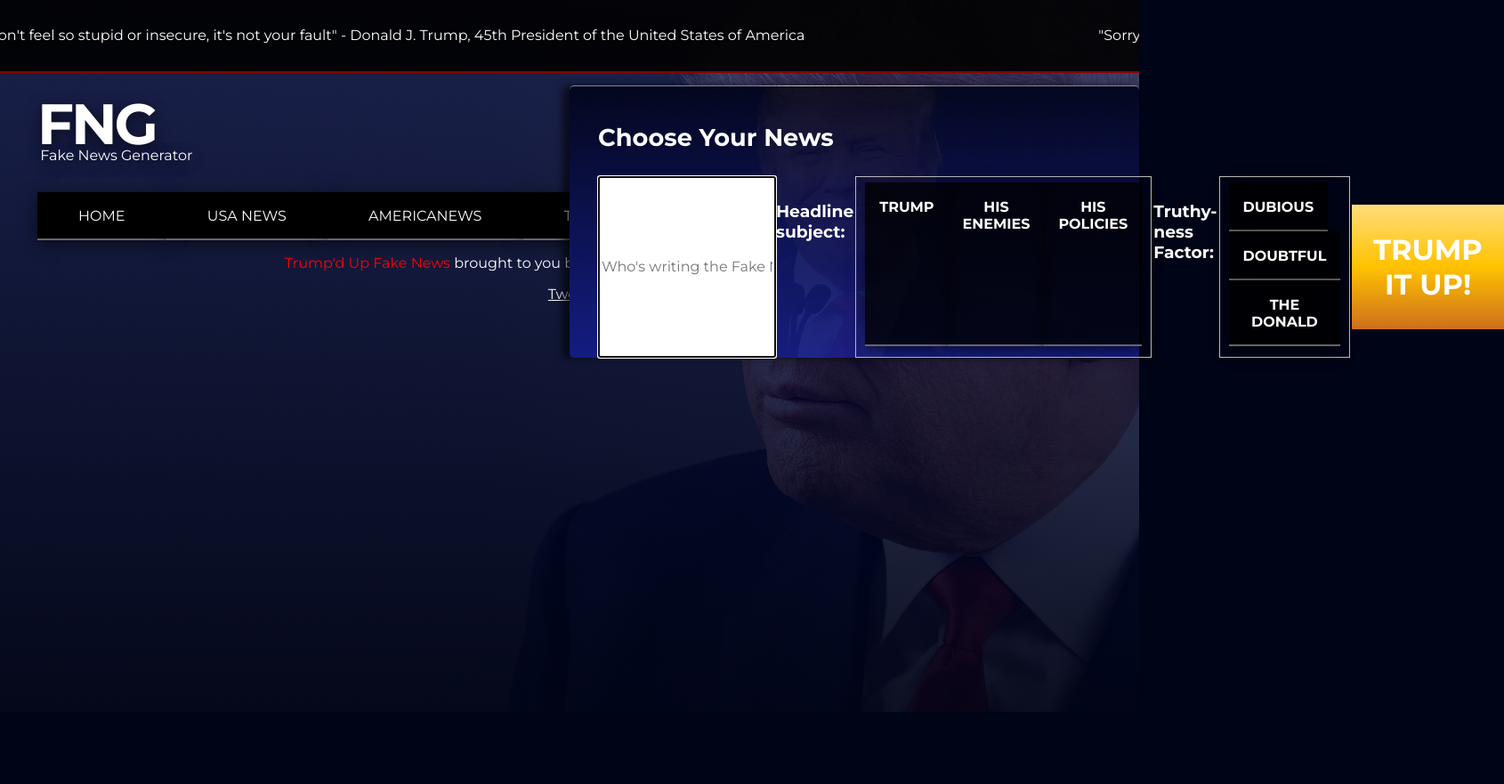
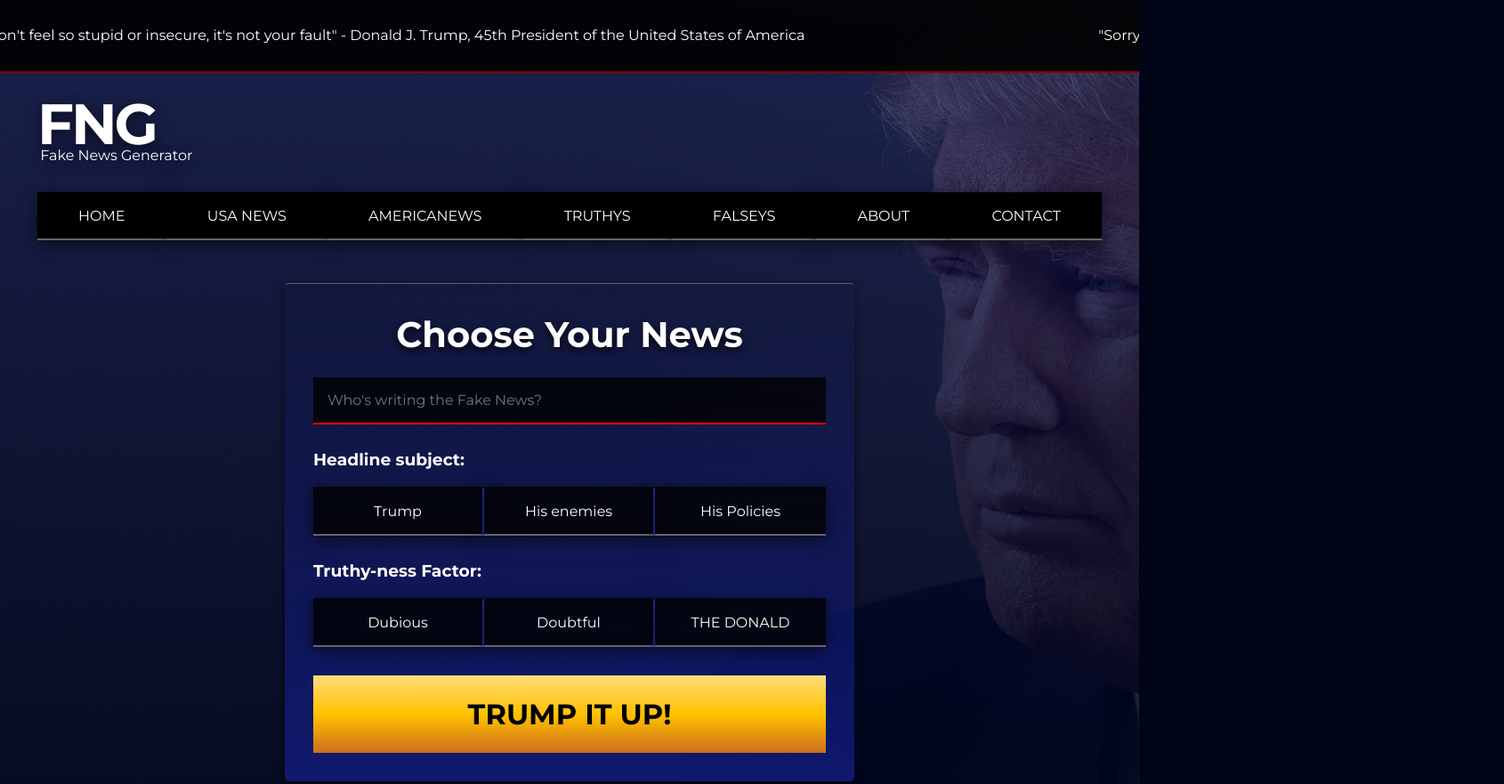
Before and after one commit to darshanasen/projectThree, a plain HTML site: page index.html in a window 1280 px wide. Shown: the top 881 px of the page at 89% size, 1690 px wide, since content can reach past the window. Before the commit the page ends 800 px from the top, so only its background shows below. Drawn offline with nearby package versions, Linux system fonts and the light colour scheme; files that its build step writes are made by us from their sources.

Commit message:
styles update

```diff
--- a/partials/_aside.scss
+++ b/partials/_aside.scss
@@ -1,52 +1,49 @@
 aside{
+	transition: all 0.3s ease;
 	transform-origin:100% 0%;
 	opacity:1;
 	z-index:50;
 	transition: all 0.3s ease;
-	position:absolute;
-	top:6rem;
-	right:0;
+	// position:absolute;
+	// top:6rem;
+	// right:0;
 	padding:0 2rem;
 	width:100%;
 	max-width:40rem;
-	margin:auto;
-	border-top:1px solid rgba(255,255,255,0.5);
-	box-shadow: -8px 0px 8px rgba(0,0,0,0.6);
+	margin:3rem auto;
+	border-top:1px solid rgba(255,255,255,0.3);
+	box-shadow: 0px 4px 8px rgba(0,0,0,0.6);
 	border-radius:5px;
-	background: linear-gradient(rgba(3, 6, 29, 0.9), rgba(20, 29, 131, 0.95)), url(assets/trumpsmirk.jpg);
+	background: linear-gradient(rgba(3, 6, 29, 0), rgba(20, 29, 131, 0.8));
 	background-position:center center;
 	background-size:cover;
 	background-repeat: no-repeat;
-	form{
+	#chooseNews{
 		display:flex;
 		flex-direction:column;
+		display:flex;
 	}
-	form.buttonBox{
-		display:flex;
-		flex-direction:row;
-		// flex-wrap:wrap;
 
-	}
-	.group{
-		display:flex;
-		flex-direction:row;
+	fieldset{
+		margin:0;
+		padding:0;
+		border:none;
+		font-size:0;
 
 	}
 	label{
 		z-index:10;
-		flex-grow:1;
+		font-size:1rem;
+		width:calc(100%/3);
 		border-top:2px solid rgba(0,0,0,0.0);
 		border-bottom:2px solid #666666;
+		border-right:2px solid #222da5;
 		text-align:center;
 		display:inline-block;
-		// border:2px solid black;
 		background: rgba(0,0,0,0.8);
 		padding:1rem;
-		// max-resolution: position:absolute;
 		margin:0rem 0;
 		cursor:pointer;
-		font-weight:700;
-		text-transform: uppercase;
 		box-shadow:0px 4px 16px rgba(0,0,0,0.6);
 		&:hover{
 			z-index:20;
@@ -54,17 +51,26 @@
 			background:#383838;
 			border-bottom:2px solid red;
 			box-shadow:0px 8px 24px rgba(0,0,0,0.9);
-			padding:1rem;
 		}
+	}
+	label:last-child{
+		border-right: none;
 	}
 	h1, h2, h3{
 		margin:0;
 		padding:1.5em 0 1em 0;
 	}
+	h1{
+		text-align: center;
+		font-size:2.5rem;
+		padding: 2rem 0 1.5rem 0;
+		// text-transform: uppercase;
+		text-shadow:0px 4px 8px rgba(0,0,0,0.7);
+	}
 	.submitWrapper{
 		display:flex;
 	}
-	#headline{
+	#authorName{
 		border:none;
 		border-bottom:2px solid #666;
 		flex-grow:1;
@@ -129,6 +135,7 @@
 		font-weight:900;
 		font-size:2rem;
 		margin: 2rem 0;
+		color:black;
 		&:hover{
 			background:linear-gradient(#FEEBB7,#FFDF7F, #DF8E1F);
 		}
--- a/style.scss
+++ b/style.scss
@@ -1,11 +1,12 @@
 $toolboxWidth: 40rem;
 
 @import "partials/setup";
-@import "partials/aside";
+@import "partials/aside.scss";
 
 @import "partials/imagepos";
 
 body{
+	position: relative;
 	font-family: 'Montserrat', sans-serif;
 	background-color:rgba(0,4,23,1);
 }
@@ -151,7 +152,8 @@
 
 article{
 	display:none;
-	margin-top:3rem;
+	padding-top:1.5rem;
+	margin-top:1.5rem;
 	// padding-top:2rem;
 
 }
@@ -220,7 +222,6 @@
 	background-color: white;
 	background-position: center center;
 	background-repeat: no-repeat;
-	// flex-shrink:0;
 }
 .text-block{
 	flex-basis:60%;
@@ -241,31 +242,33 @@
 .toolboxClose{
 	opacity:0;
 	transform:scaleY(0);
-
+	height:0;
 }
 .toolboxButton{
+		background:linear-gradient(#FFDD7A,#FFC200, #CD6F1D);
 		border:none;
-	border-bottom:4px solid red;
-	background:white;
-	color:red;
-	font-weight: 700;
-	height:100%;
-	text-transform: uppercase;
+		padding:1.5rem;
+		font-weight:900;
+		font-size:2rem;
+		margin: 2rem auto 0 auto;
+		color:black;
+		box-shadow: 0px 4px 8px rgba(0,0,0,0.5);
 		&:hover{
-		background:red;
-		border-color:white;
-		padding:1.5rem;
-		color:white;
+			background:linear-gradient(#FEEBB7,#FFDF7F, #DF8E1F);
 		}
 	}
-
 footer {
 	text-align: center;
-	// padding-top: 5%;
 }
-
+footer p{
+	margin-top:4rem;
+}
 footer a:hover, footer p span {
 	color: red;
 }
+
+#twitter-widget-0{
+	margin-top:1rem;
+}
 //
 @import "partials/mq";
```
Also changed, not shown: partials/_mq.scss (+0 -38 lines). Lines whose indentation alone changed are shown as unchanged.
